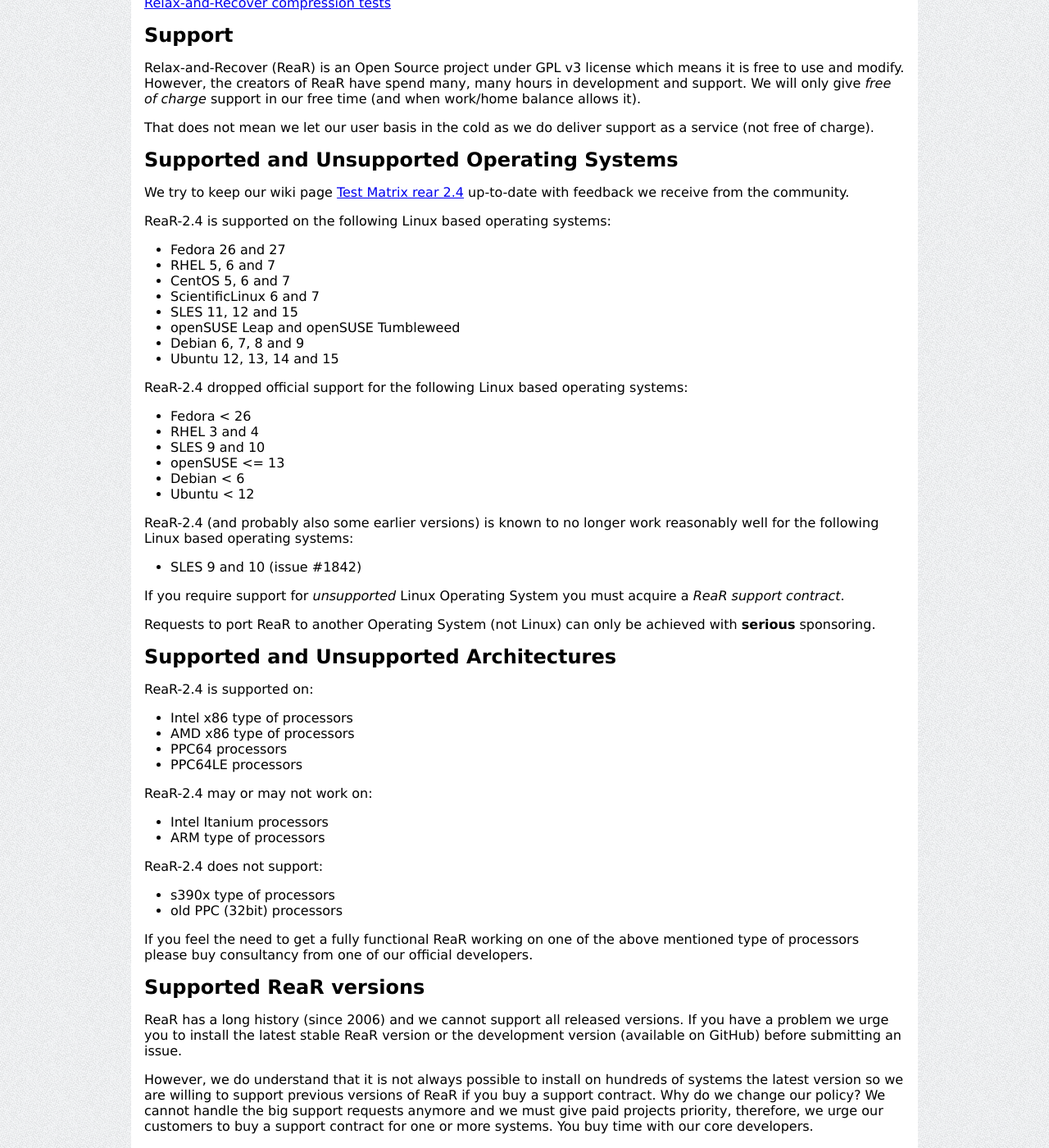
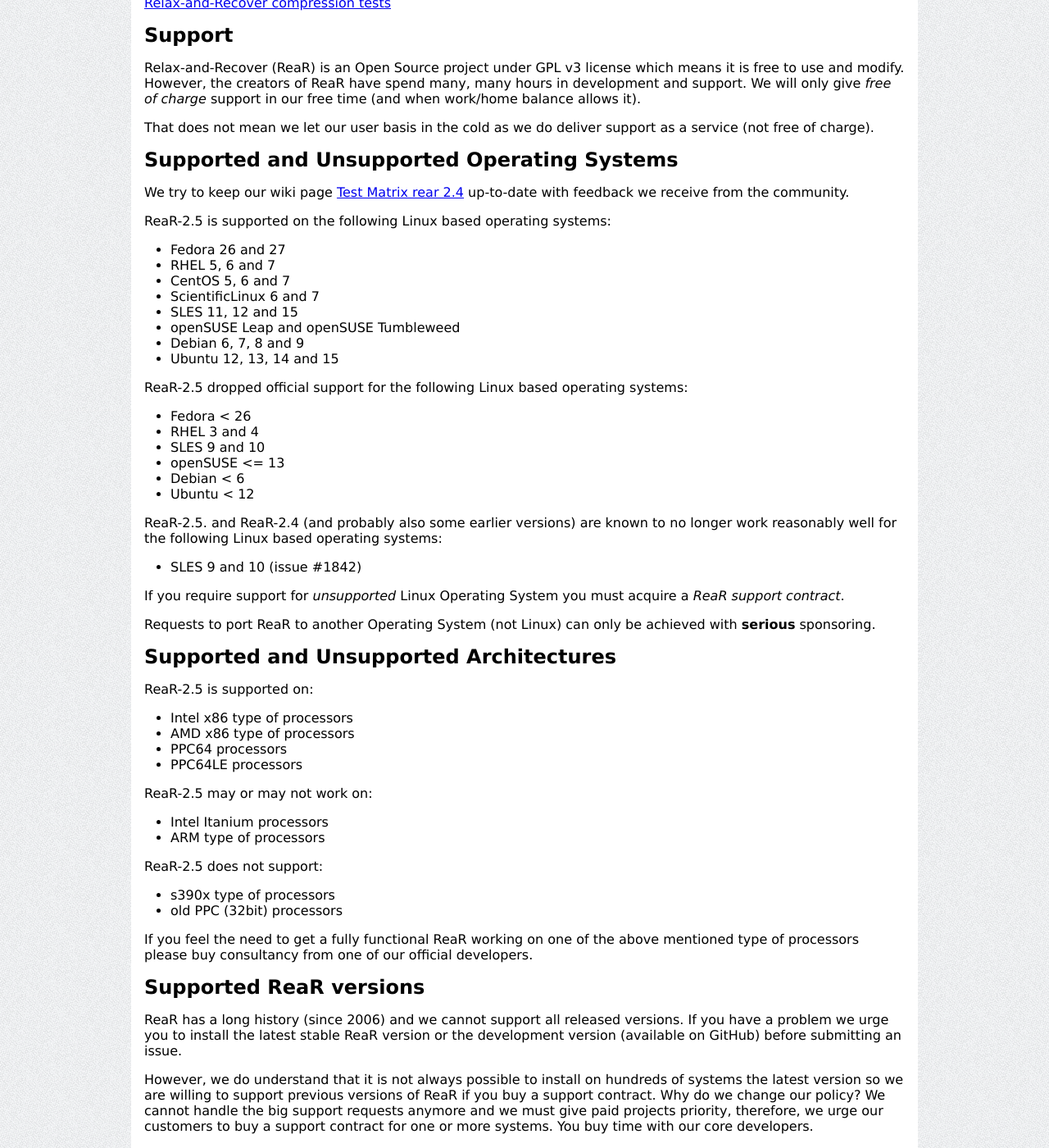
Before and after one commit to rear/rear.github.com, a Jekyll site: the page built from documentation/release-notes-2-5.md, in a window 1280 px wide and 1400 px high, scrolled down 23776 px. Shown: the whole window at 82% size. Built offline with Jekyll 4.4.1, drawn with Linux system fonts in a browser that asks for light colours; comment, search, counter and statistics services are not loaded.

Commit message:
Update release-notes-2-5.md
Adapted 'ReaR-2.4' => 'ReaR-2.5' where applicable
in the "Supported and Unsupported..." sections.

```diff
--- a/documentation/release-notes-2-5.md
+++ b/documentation/release-notes-2-5.md
@@ -1260,7 +1260,7 @@
 ## Supported and Unsupported Operating Systems
 We try to keep our wiki page [Test Matrix rear 2.4](https://github.com/rear/rear/wiki/Test-Matrix-rear-2.4) up-to-date with feedback we receive from the community.
 
-ReaR-2.4 is supported on the following Linux based operating systems:
+ReaR-2.5 is supported on the following Linux based operating systems:
 
 * Fedora 26 and 27
 * RHEL 5, 6 and 7
@@ -1271,7 +1271,7 @@
 * Debian 6, 7, 8 and 9
 * Ubuntu 12, 13, 14 and 15
 
-ReaR-2.4 dropped official support for the following Linux based operating systems:
+ReaR-2.5 dropped official support for the following Linux based operating systems:
 
 * Fedora < 26
 * RHEL 3 and 4
@@ -1280,7 +1280,7 @@
 * Debian < 6
 * Ubuntu < 12
 
-ReaR-2.4 (and probably also some earlier versions) is known to no longer work reasonably well for the following Linux based operating systems:
+ReaR-2.5. and ReaR-2.4 (and probably also some earlier versions) are known to no longer work reasonably well for the following Linux based operating systems:
 
 * SLES 9 and 10 (issue #1842)
 
@@ -1289,19 +1289,19 @@
 Requests to port ReaR to another Operating System (not Linux) can only be achieved with **serious** sponsoring.
 
 ## Supported and Unsupported Architectures
-ReaR-2.4 is supported on:
+ReaR-2.5 is supported on:
 
 * Intel x86 type of processors
 * AMD x86 type of processors
 * PPC64 processors
 * PPC64LE processors
 
-ReaR-2.4 may or may not work on:
+ReaR-2.5 may or may not work on:
 
 * Intel Itanium processors
 * ARM type of processors
 
-ReaR-2.4 does not support:
+ReaR-2.5 does not support:
 
 * s390x type of processors
 * old PPC (32bit) processors
```
